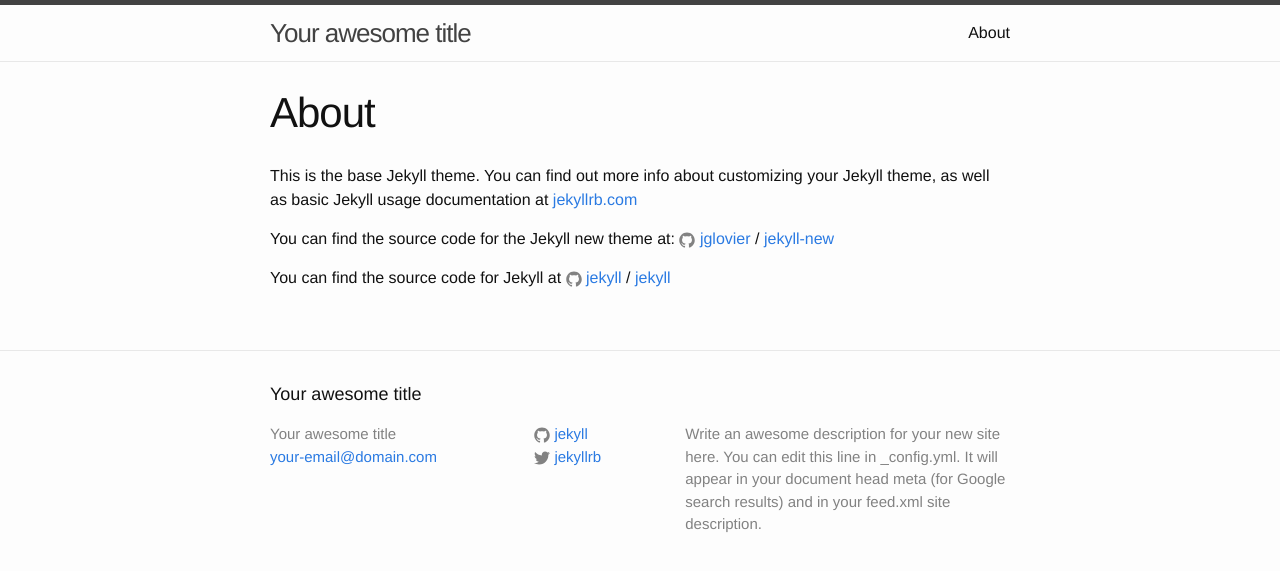
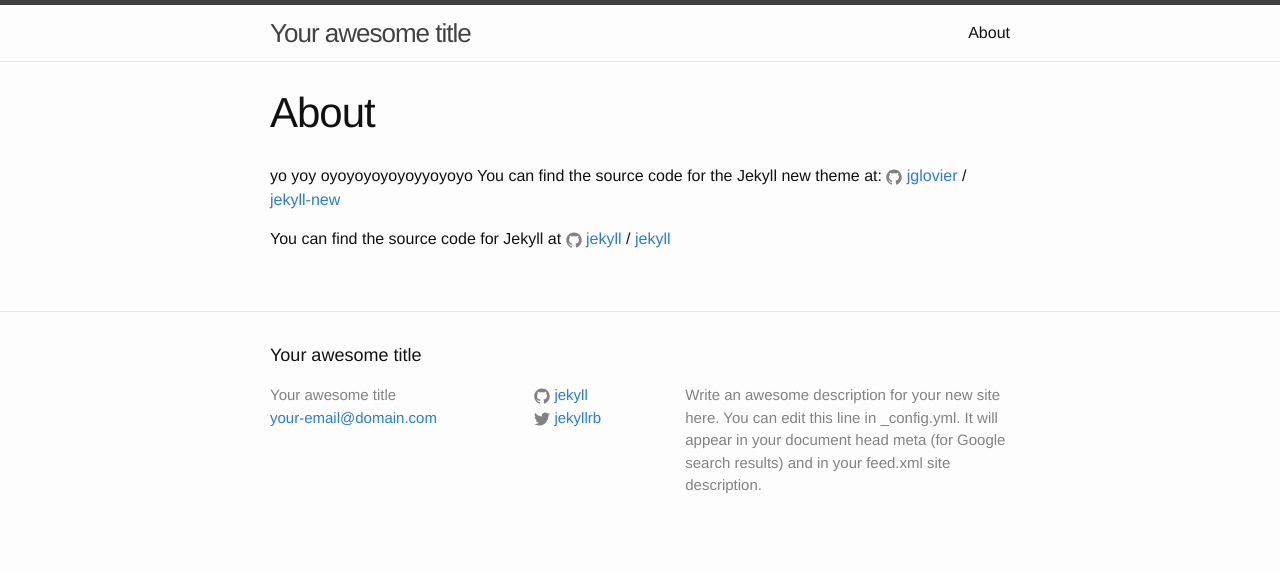
Before and after one commit to FeyAgape/Test.github.io, a Jekyll site: the page built from about.md, in a window 1280 px wide. Shown: the top 571 px of the page. Built offline with Jekyll 4.4.1, drawn with Linux system fonts in a browser that asks for light colours.

Commit message:
Update about.md

```diff
--- a/about.md
+++ b/about.md
@@ -4,8 +4,7 @@ title: About
 permalink: /about/
 ---
 
-This is the base Jekyll theme. You can find out more info about customizing your Jekyll theme, as well as basic Jekyll usage documentation at [jekyllrb.com](http://jekyllrb.com/)
-
+yo yoy oyoyoyoyoyoyyoyoyo
 You can find the source code for the Jekyll new theme at:
 {% include icon-github.html username="jglovier" %} /
 [jekyll-new](https://github.com/jglovier/jekyll-new)
```
